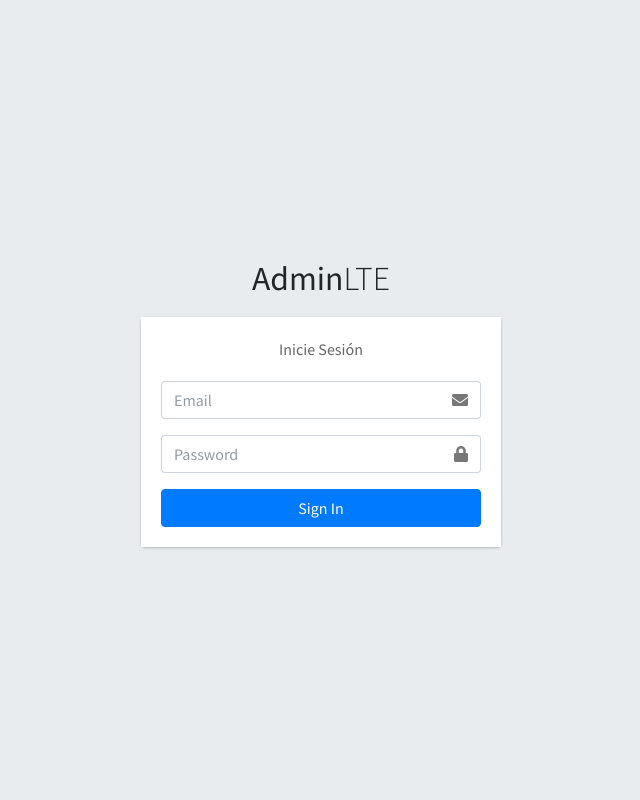
After one commit to DavidCounagoGonzalez/UD6-PHP, a PHP site: template app/Views/Login.php in a window 1280 px wide. The commit adds this page. Shown: the whole page, without its empty margins (319-959 px from the left). Run offline with PHP 8.4, Linux system fonts and the light colour scheme; the template is opened without the code that fills it, so the values that code supplies are empty; some libraries are stand-ins or nearby versions.

Commit message:
Logeo terminado

```diff
--- /dev/null
+++ b/app/Views/Login.php
@@ -0,0 +1,67 @@
+<!DOCTYPE html>
+<html lang="en">
+<head>
+  <meta charset="utf-8">
+  <meta name="viewport" content="width=device-width, initial-scale=1">
+  <title>AdminLTE 3 | Log in</title>
+
+  <!-- Google Font: Source Sans Pro -->
+  <link rel="stylesheet" href="https://fonts.googleapis.com/css?family=Source+Sans+Pro:300,400,400i,700&display=fallback">
+  <!-- Font Awesome -->
+  <link rel="stylesheet" href="plugins/fontawesome-free/css/all.min.css">
+  <!-- icheck bootstrap -->
+  <link rel="stylesheet" href="plugins/icheck-bootstrap/icheck-bootstrap.min.css">
+  <!-- Theme style -->
+  <link rel="stylesheet" href="assets/css/adminlte.min.css">
+</head>
+<body class="hold-transition login-page">
+<div class="login-box">
+  <div class="login-logo">
+    <b>Admin</b>LTE</a>
+  </div>
+  <!-- /.login-logo -->
+  <div class="card">
+    <div class="card-body login-card-body">
+      <p class="login-box-msg">Inicie Sesión</p>
+
+      <form action="/login" method="post">
+        <div class="input-group mb-3">
+            <input type="email" id="email" name="email" class="form-control" placeholder="Email" value="<?php echo isset($email)? $email : ""; ?>">
+          <div class="input-group-append">
+            <div class="input-group-text">
+              <span class="fas fa-envelope"></span>
+            </div>
+          </div>
+        </div>
+        <p class="text-danger"><small><?php echo isset($errores['email'])? $errores['email'] : ""?></small></p>
+        <div class="input-group mb-3">
+            <input type="password" id="pass" name="pass" class="form-control" placeholder="Password">
+          <div class="input-group-append">
+            <div class="input-group-text">
+              <span class="fas fa-lock"></span>
+            </div>
+          </div>
+        </div>
+        <p class="text-danger"><small><?php echo isset($errores['pass'])? $errores['pass'] : ""?></small></p>
+        <div class="row">
+          <!-- /.col -->
+          <div class="col-12">
+            <button type="submit" class="btn btn-primary btn-block">Sign In</button>
+          </div>
+          <!-- /.col -->
+        </div>
+      </form>
+    </div>
+    <!-- /.login-card-body -->
+  </div>
+</div>
+<!-- /.login-box -->
+
+<!-- jQuery -->
+<script src="plugins/jquery/jquery.min.js"></script>
+<!-- Bootstrap 4 -->
+<script src="plugins/bootstrap/js/bootstrap.bundle.min.js"></script>
+<!-- AdminLTE App -->
+<script src="assets/js/adminlte.min.js"></script>
+</body>
+</html>
--- a/app/Views/templates/header.view.php
+++ b/app/Views/templates/header.view.php
@@ -94,7 +94,7 @@
           <img src="assets/img/user2-160x160.jpg" class="img-circle elevation-2" alt="User Image">
         </div>
         <div class="info">
-          <a href="<?php echo isset($_SESSION['usuario']['id_usuario']) ? '/profile/'.$_SESSION['usuario']['id_usuario'] : '/login';?>"
+          <a href="#"
                 class="d-block"> <?php echo isset($_SESSION['usuario']['nombre']) ? $_SESSION['usuario']['nombre'] : '<i>Sin establecer</i>';?> </a>
         </div>
       </div>
--- a/app/Views/usuario_sistema.view.php
+++ b/app/Views/usuario_sistema.view.php
@@ -50,7 +50,7 @@
                             <td><a href="mailto: <?php echo $u['email']; ?>"><?php echo $u['email']; ?></a></td>
                             <td><?php echo $u['nombre_rol']; ?></td>
                             <td><?php echo $u['nombre_idioma']; ?></td>
-                            <td><?php echo $u['last_date']; ?></td>
+                            <td><?php echo (new DateTimeImmutable($u['last_date']))->format('d/m/Y H:i:s'); ?></td>
                             <td>
                                 <a href="/usuarios-sistema/view/<?php echo $u['id_usuario']; ?>" class="btn btn-default ml-1"><i class="fas fa-eye"></i></a>
                                 <a href="/usuarios-sistema/edit/<?php echo $u['id_usuario']; ?>" class="btn btn-success ml-1"><i class="fas fa-edit"></i></a>
```
Also changed, not shown: app/Controllers/UsuarioSistemaController.php (+71 -34 lines), app/Core/FrontController.php (+14 -0 lines), app/Models/UsuarioSistemaModel.php (+7 -0 lines).
